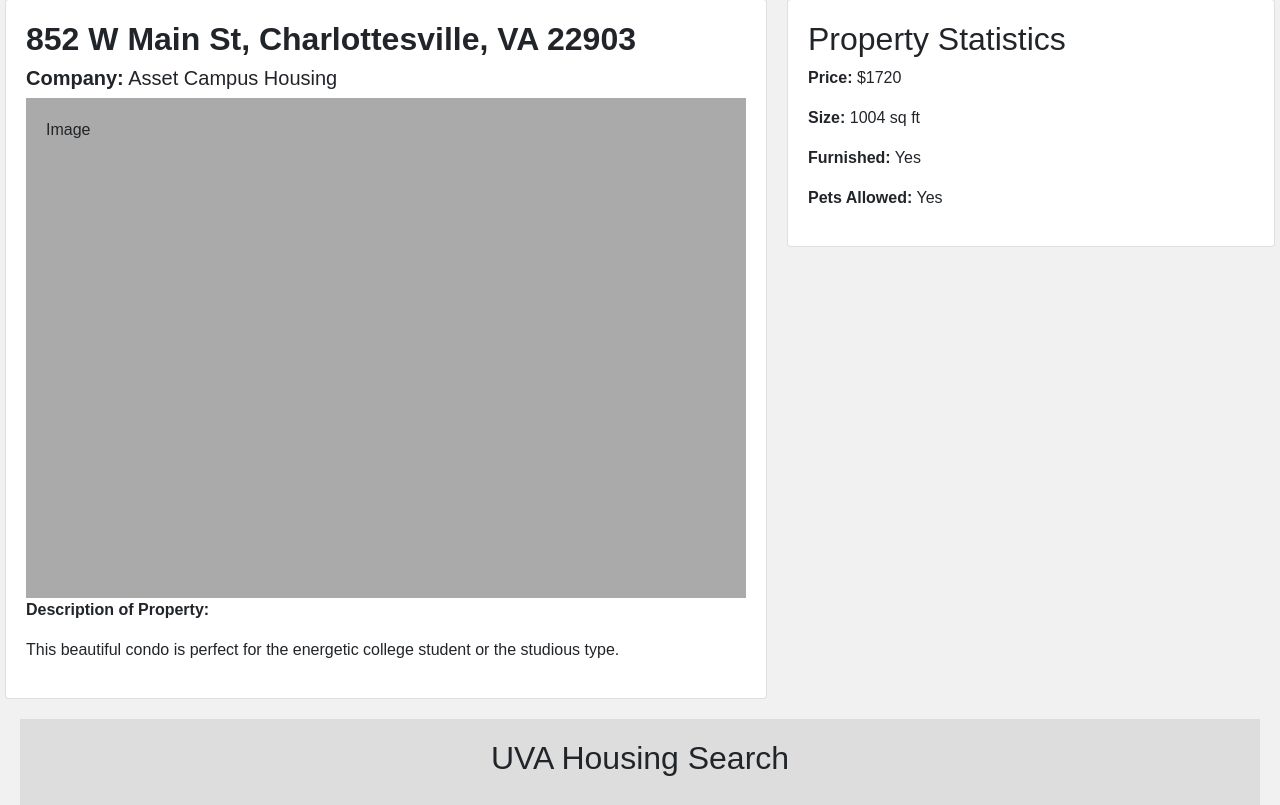
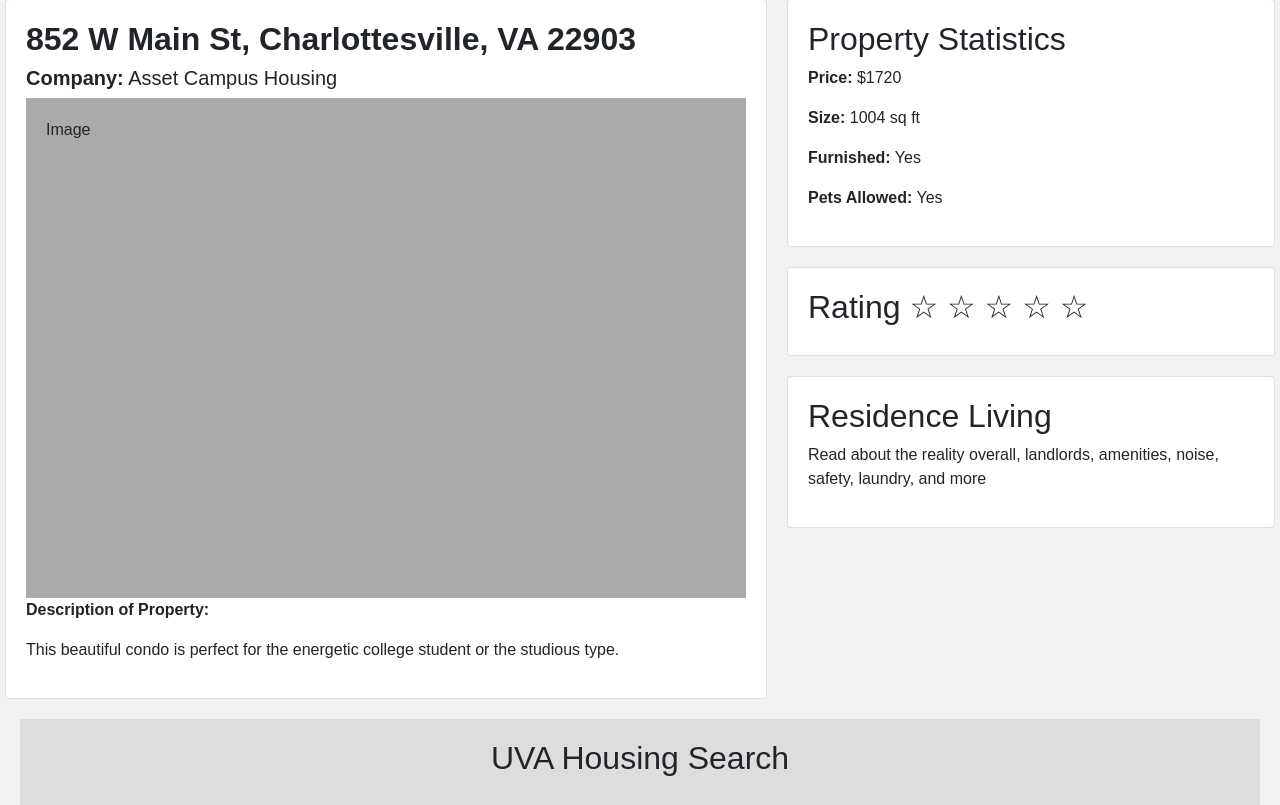
Before and after one commit to meganm18/Group-Project-Housing-Website, a Django app: page /apartments/1/ in a window 1280 px wide. Shown: the part 185-990 px from the top of the page. Run offline with Django 3.2, Linux system fonts and the light colour scheme; data comes from the database, SQL or seed files in the repository; some libraries are stand-ins or nearby versions.

Commit message:
Update apartment_detail.html

```diff
--- a/housing_app/templates/apartment_detail.html
+++ b/housing_app/templates/apartment_detail.html
@@ -103,6 +103,13 @@
 			<p> <strong>Pets Allowed:</strong> {{ apartment.pets }} </p>
 
 			</div>
+			<div class="card">
+				<h2>Rating &star; &star; &star; &star; &star;</h2>
+			</div>
+			<div class="card">
+				<h2>Residence Living</h2>
+				<p>Read about the reality overall, landlords, amenities, noise, safety, laundry, and more</p>
+			</div>
 		</div>
 	</div>
 
```
Lines whose indentation alone changed are shown as unchanged.
